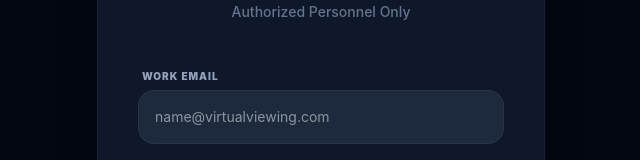
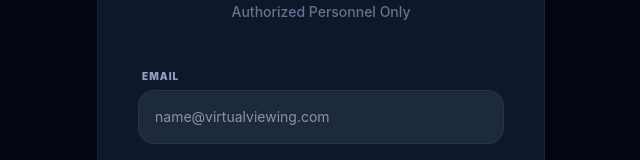
Before and after one commit to chrizelle41/oms-portal-uifinal, a React (Vite) app: page / in a window 1280 px wide. Shown: the part 262-422 px from the top of the page, without its empty margins (319-959 px from the left). Built offline with nearby package versions, Linux system fonts and the light colour scheme.

Commit message:
LAST LOGIN

```diff
--- a/src/pages/LoginPage.jsx
+++ b/src/pages/LoginPage.jsx
@@ -54,7 +54,7 @@ export default function LoginPage({ onLogin, error, isDarkMode }) {
         <form onSubmit={handleSubmit} className="space-y-6">
           <div className="space-y-1">
             <label className="text-[10px] font-black uppercase tracking-widest text-slate-400 ml-1">
-              Work Email
+              Email
             </label>
             <input
               type="email"
```
